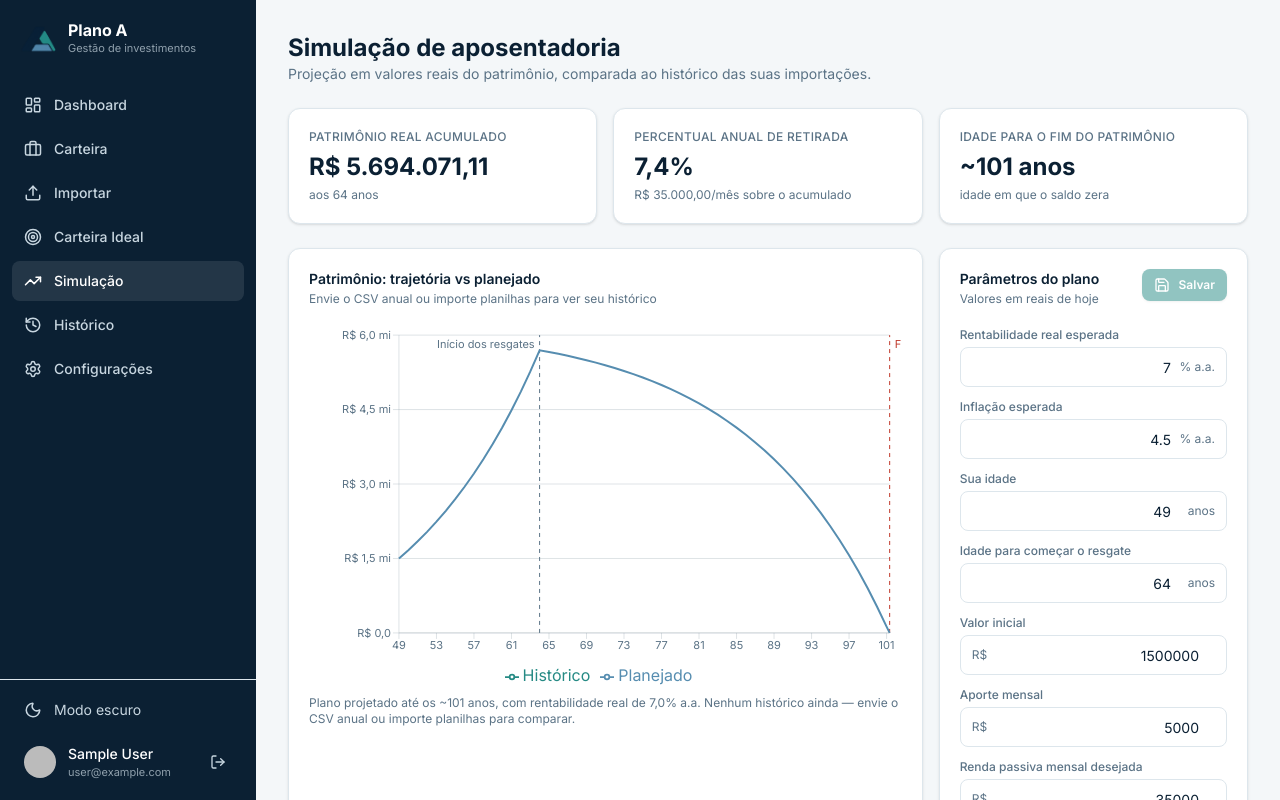
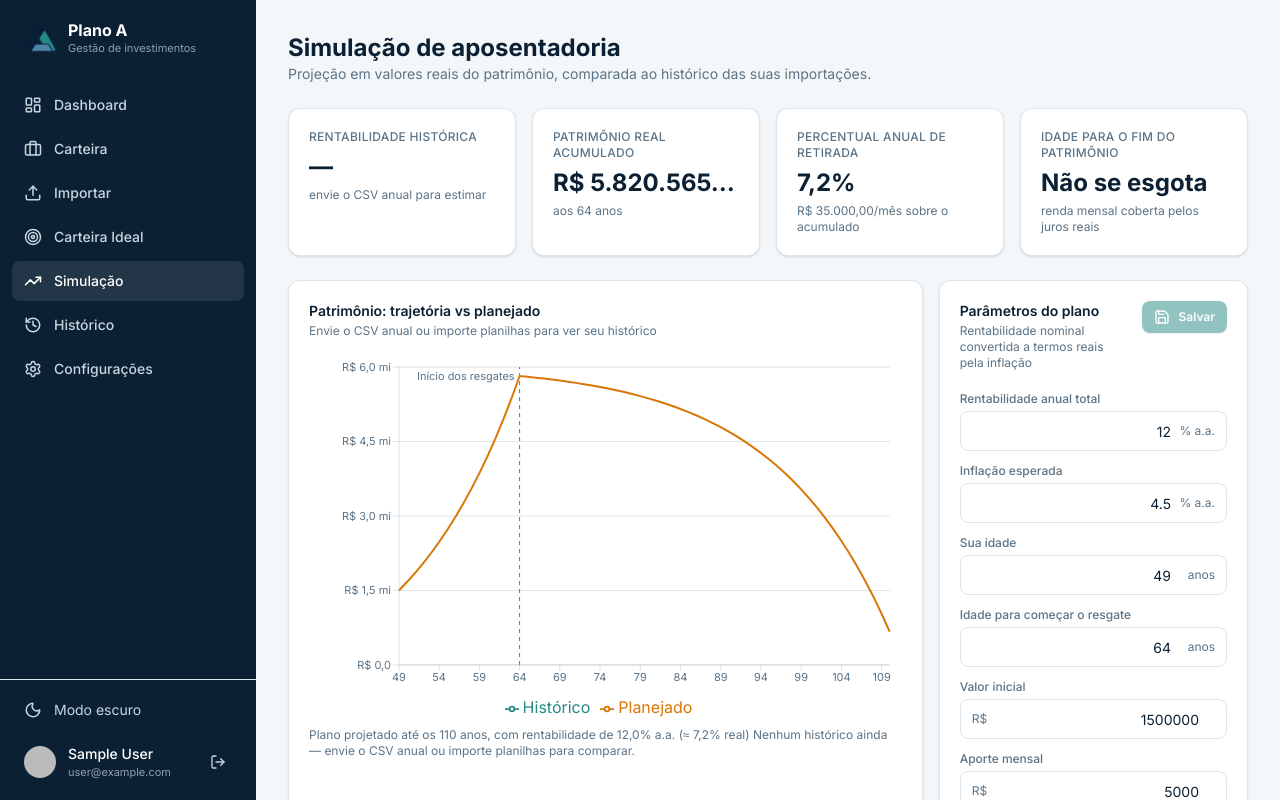
Before and after one commit to rodbastos/planoa, a React (Vite) app: page /simulacao in a window 1280 px wide. Built offline with nearby package versions, Linux system fonts and the light colour scheme; no server answers; the database is empty; sample sign-in values are in the browser's storage.

Commit message:
fix: cores a ajustes no simulador

```diff
--- a/src/lib/colors.ts
+++ b/src/lib/colors.ts
@@ -38,6 +38,6 @@ export function categoryColor(key: string): string {
 export const CHART = {
   current: "#258A84",
   target: "#0B2033",
-  planned: "#568DB0",
+  planned: "#D97706", // âmbar — contraste com o teal do histórico
   grid: "rgba(120,140,155,0.25)",
 };
--- a/src/lib/retirement.ts
+++ b/src/lib/retirement.ts
@@ -24,12 +24,30 @@ export function monthlyRealRate(annualPct: number): number {
   return Math.pow(1 + annualPct / 100, 1 / 12) - 1;
 }
 
+/** taxa mensal real: nominal anual deflacionada pela inflação anual */
+export function realMonthlyRate(
+  nominalPct: number,
+  inflationPct: number,
+): number {
+  return (
+    (1 + monthlyRealRate(nominalPct)) / (1 + monthlyRealRate(inflationPct)) - 1
+  );
+}
+
+/** taxa anual real equivalente ao plano (nominal deflacionada), em fração */
+export function realAnnualRate(plan: RetirementPlan): number {
+  return (
+    (1 + plan.nominalReturnPct / 100) / (1 + plan.inflationPct / 100) - 1
+  );
+}
+
 /**
  * Simula mês a mês: aportes até `retirementAge`, depois retiradas de
  * `desiredMonthlyIncome`, sempre rendendo a taxa real mensal.
  */
 export function simulateRetirement(plan: RetirementPlan): RetirementResult {
-  const r = monthlyRealRate(plan.realReturnPct);
+  // a simulação roda em termos reais: nominal deflacionada pela inflação
+  const r = realMonthlyRate(plan.nominalReturnPct, plan.inflationPct);
   const accumMonths = Math.max(
     0,
     Math.round((plan.retirementAge - plan.currentAge) * 12),
--- a/src/lib/types.ts
+++ b/src/lib/types.ts
@@ -106,9 +106,9 @@ export interface WealthYear {
 }
 
 export interface RetirementPlan {
-  /** rentabilidade real esperada, em % ao ano (ex.: 7) */
-  realReturnPct: number;
-  /** inflação esperada, em % ao ano — deflaciona a trajetória observada (nominal) */
+  /** rentabilidade anual total esperada (nominal), em % ao ano (ex.: 12) */
+  nominalReturnPct: number;
+  /** inflação esperada, em % ao ano — converte tudo a termos reais */
   inflationPct: number;
   currentAge: number;
   /** idade em que começam os resgates */
--- a/src/pages/SimulacaoPage.tsx
+++ b/src/pages/SimulacaoPage.tsx
@@ -26,6 +26,7 @@ import { saveRetirement, saveWealth } from "../lib/firestore";
 import {
   dynamicsFromImports,
   dynamicsFromWealth,
+  realAnnualRate,
   simulateEstimated,
   simulateRetirement,
   yearEndTs,
@@ -42,7 +43,7 @@ import { CHART } from "../lib/colors";
 const MS_PER_YEAR = 365.25 * 24 * 60 * 60 * 1000;
 
 const DEFAULT_PLAN: RetirementPlan = {
-  realReturnPct: 7,
+  nominalReturnPct: 12,
   inflationPct: 4.5,
   currentAge: 49,
   retirementAge: 64,
@@ -116,7 +117,14 @@ export function SimulacaoPage() {
     if (dirty || loadingPlan || loadingImports || loadingWealth) return;
     if (savedPlan) {
       // merge com defaults: planos salvos antes de novos campos
-      setDraft({ ...DEFAULT_PLAN, ...savedPlan });
+      const merged = { ...DEFAULT_PLAN, ...savedPlan };
+      // legado: plano salvo com "realReturnPct" -> converte para nominal
+      const legacy = (savedPlan as { realReturnPct?: number }).realReturnPct;
+      if (savedPlan.nominalReturnPct === undefined && legacy !== undefined) {
+        merged.nominalReturnPct =
+          ((1 + legacy / 100) * (1 + merged.inflationPct / 100) - 1) * 100;
+      }
+      setDraft(merged);
     } else {
       setDraft({
         ...DEFAULT_PLAN,
@@ -275,7 +283,20 @@ export function SimulacaoPage() {
         </p>
       </div>
 
-      <div className="grid grid-cols-1 gap-4 sm:grid-cols-3">
+      <div className="grid grid-cols-1 gap-4 sm:grid-cols-2 xl:grid-cols-4">
+        <StatCard
+          label="Rentabilidade histórica"
+          value={
+            estimate?.nominalAnnualRate !== undefined
+              ? formatPct(estimate.nominalAnnualRate)
+              : "—"
+          }
+          hint={
+            estimate?.nominalAnnualRate !== undefined
+              ? "a.a. nominal, média do seu histórico"
+              : "envie o CSV anual para estimar"
+          }
+        />
         <StatCard
           label="Patrimônio real acumulado"
           value={formatBRL(result.accumulated)}
@@ -305,7 +326,7 @@ export function SimulacaoPage() {
         <Card>
           <CardHeader
             title="Parâmetros do plano"
-            subtitle="Valores em reais de hoje"
+            subtitle="Rentabilidade nominal convertida a termos reais pela inflação"
             action={
               <Button size="sm" onClick={save} disabled={saving || !dirty}>
                 <Save className="h-4 w-4" /> Salvar
@@ -314,11 +335,11 @@ export function SimulacaoPage() {
           />
           <CardContent className="space-y-3">
             <PlanField
-              label="Rentabilidade real esperada"
+              label="Rentabilidade anual total"
               suffix="% a.a."
               step={0.5}
-              value={draft.realReturnPct}
-              onChange={set("realReturnPct")}
+              value={draft.nominalReturnPct}
+              onChange={set("nominalReturnPct")}
             />
             <PlanField
               label="Inflação esperada"
@@ -526,8 +547,8 @@ export function SimulacaoPage() {
               {result.depletionAge != null
                 ? `os ~${Math.floor(result.depletionAge)} anos`
                 : `os ${Math.round(ultimoPonto?.age ?? draft.retirementAge)} anos`}
-              , com rentabilidade real de{" "}
-              {formatPct(draft.realReturnPct / 100)} a.a.
+              , com rentabilidade de {formatPct(draft.nominalReturnPct / 100)}{" "}
+              a.a. (≈ {formatPct(realAnnualRate(draft))} real)
               {estimate &&
                 ` Pela trajetória observada, o patrimônio ${
                   estimate.depletionAge != null
```
Also changed, not shown: 1 other file (tests, documents, lock files or other folders).
